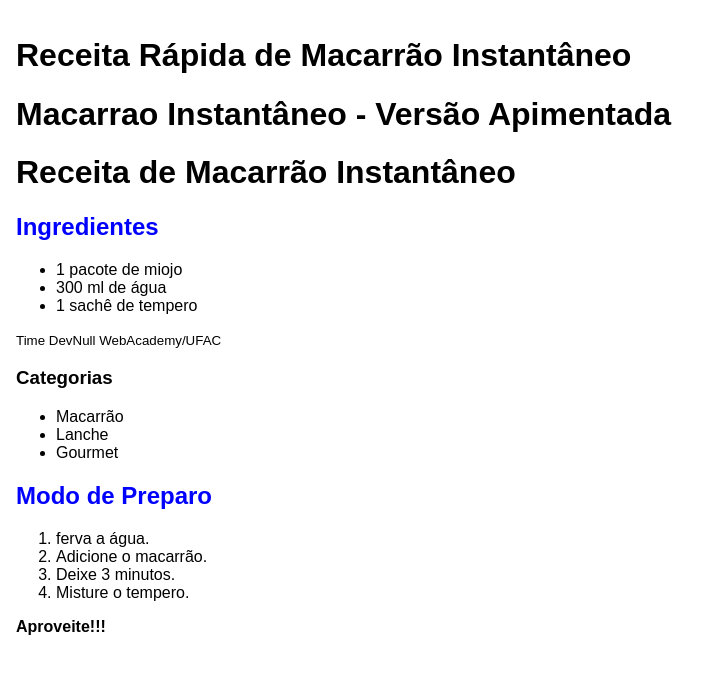
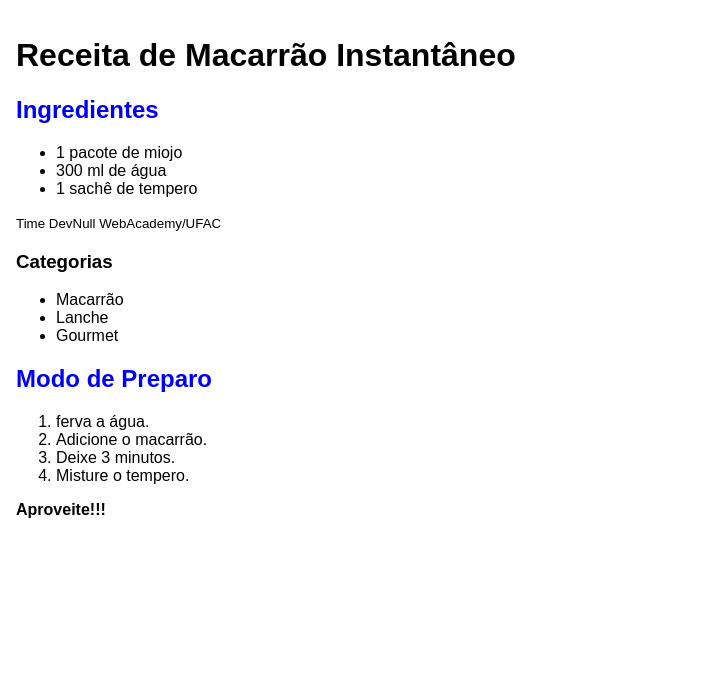
Before and after one commit to GuiFeC/Projeto-Receita, a plain HTML site: page index.html in a window 1280 px wide. Shown: the whole page, without its empty margins (0-719 px from the left). Drawn offline with Linux system fonts and the light colour scheme.

Commit message:
feat: projeto de receita finalizado

```diff
--- a/index.html
+++ b/index.html
@@ -6,8 +6,6 @@
     <script defer src="script.js"></script>
 </head>
 <body>
-    <h1>Receita Rápida de Macarrão Instantâneo</h1>
-    <h1>Macarrao Instantâneo - Versão Apimentada</h1>
     <h1>Receita de Macarrão Instantâneo</h1>
     <h2>Ingredientes</h2>
     <ul>
```
